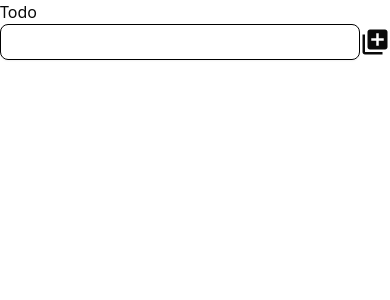
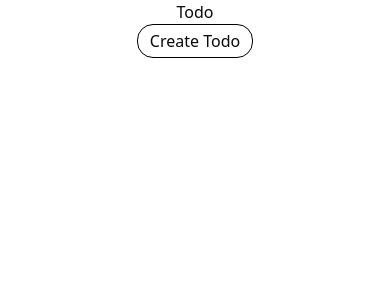
Before and after one commit to nkartikaxioned/updated-todo, a React (Vite) app: page / in a window 390 px wide. Shown: the top 300 px of the page. Built offline with nearby package versions, Linux system fonts and the light colour scheme.

Commit message:
feat: created index,todo,userinput.jsx

```diff
--- a/src/components/ui/input.tsx
+++ b/src/components/ui/input.tsx
@@ -8,8 +8,8 @@ function Input({ className, type, ...props }: React.ComponentProps<"input">) {
       type={type}
       data-slot="input"
       className={cn(
-        "file:text-foreground placeholder:text-muted-foreground selection:bg-primary selection:text-primary-foreground dark:bg-input/30 border-input flex h-9 w-full min-w-0 rounded-md border border-black bg-transparent px-3 py-1 text-base shadow-xs transition-[color,box-shadow] outline-none file:inline-flex file:h-7 file:border-0 file:bg-transparent file:text-sm file:font-medium disabled:pointer-events-none disabled:cursor-not-allowed disabled:opacity-50 md:text-sm",
-        "focus-visible:border-ring focus-visible:ring-ring/50 focus-visible:ring-[3px]",
+        "file:text-foreground placeholder:text-muted-foreground selection:bg-primary selection:text-primary-foreground dark:bg-input/30 border-input flex h-9 w-full min-w-0 rounded-md border border-gray-400 bg-transparent px-3 py-1 text-base shadow-xs transition-[color,box-shadow] outline-none file:inline-flex file:h-7 file:border-0 file:bg-transparent file:text-sm file:font-medium disabled:pointer-events-none disabled:cursor-not-allowed disabled:opacity-50 md:text-sm",
+        "focus-visible:border-black",
         "aria-invalid:ring-destructive/20 dark:aria-invalid:ring-destructive/40 aria-invalid:border-destructive",
         className
       )}
--- a/src/index.css
+++ b/src/index.css
@@ -111,8 +111,8 @@
 }
 
 @layer base {
-  * {
-    @apply border-border outline-ring/50;
+  *, *::after, *::before {
+    @apply box-border;
   }
   body {
     @apply bg-background text-foreground;
--- a/src/todo/index.jsx
+++ b/src/todo/index.jsx
@@ -3,6 +3,14 @@ import { createContext, useEffect, useRef, useState } from "react";
 export const TodoContext = createContext();
 export const TodoDataProvider = ({ children }) => {
   const localKey = "Todo-App";
+  const date = new Date();
+  const time = date.toLocaleTimeString([], {
+    hour : 'numeric',
+    minute : 'numeric',
+    hour12: true,
+  });
+  const currentDate = date.toLocaleDateString();
+
   const [todoValue, setTodoValue] = useState({
     id: "",
     content: "",
@@ -13,7 +21,7 @@ export const TodoDataProvider = ({ children }) => {
     const storedTodo = localStorage.getItem(localKey);
     return storedTodo ? JSON.parse(storedTodo) : [];
   });
-
+  const [displayInput, setDisplayInput] = useState(false);
   const userInputRef = useRef(null);
 
   useEffect(() => {
@@ -28,6 +36,10 @@ export const TodoDataProvider = ({ children }) => {
         todoValue,
         setTodoData,
         userInputRef,
+        time,
+        currentDate,
+        displayInput,
+        setDisplayInput
       }}
     >
       {children}
--- a/src/todo/todo.jsx
+++ b/src/todo/todo.jsx
@@ -1,7 +1,6 @@
 import { useContext } from "react"
 import { UserInput } from "./userInput";
 import { TodoContext } from ".";
-
 
 export const Todo = () => {
 
@@ -10,13 +9,22 @@ export const Todo = () => {
     setTodoValue,
     todoValue,
     setTodoData,
-    userInputRef
+    userInputRef,
+    displayInput,
+    setDisplayInput
   } = useContext(TodoContext);
 
+  const handleButtonCLick = () => {
+    setDisplayInput(!displayInput);
+  }
+
   return (
-    <div>
+    <div className="flex flex-col justify-center items-center">
       <h2>Todo</h2>
-      <UserInput />
+      <div className="flex justify-center items-center">
+        {displayInput && <UserInput />}
+        <button className="border border-black rounded-2xl px-3 py-1" onClick={handleButtonCLick}>{displayInput ? "Cancel" : "Create Todo"}</button>
+      </div>
     </div>
   );
 }
--- a/src/todo/userInput.jsx
+++ b/src/todo/userInput.jsx
@@ -1,30 +1,31 @@
 import { Input } from "@/components/ui/input";
-import { useContext, useId } from "react"
+import { useContext, useId } from "react";
 import { TodoContext } from ".";
 import { MdLibraryAdd } from "react-icons/md";
 
-
 export const UserInput = () => {
-  const {
-    todoData,
-    setTodoValue,
-    todoValue,
-    setTodoData,
-    userInputRef
-  } = useContext(TodoContext);
+  const { todoData, setTodoValue, todoValue, setTodoData, userInputRef } =
+    useContext(TodoContext);
 
   const handleFormSubmit = (e) => {
     e.preventDefault();
     const formInput = userInputRef.current.value;
-    if(formInput !== null || formInput.length > 0) setTodoData();
-  }
+    if (formInput !== null || formInput.length > 0) setTodoValue({
+
+    });
+  };
 
   return (
     <form className="flex" onSubmit={handleFormSubmit}>
-      <Input type="text" className="" ref={userInputRef}/>
+      <Input
+        type="text"
+        className=""
+        ref={userInputRef}
+        placeholder="Need a remainder?"
+      />
       <button>
-        <MdLibraryAdd size={30} className="md:cursor-pointer"/>
+        <MdLibraryAdd size={30} className="md:cursor-pointer" />
       </button>
     </form>
-  )
-}
+  );
+};
```
Also changed, not shown: 1 other file (tests, documents, lock files or other folders).
